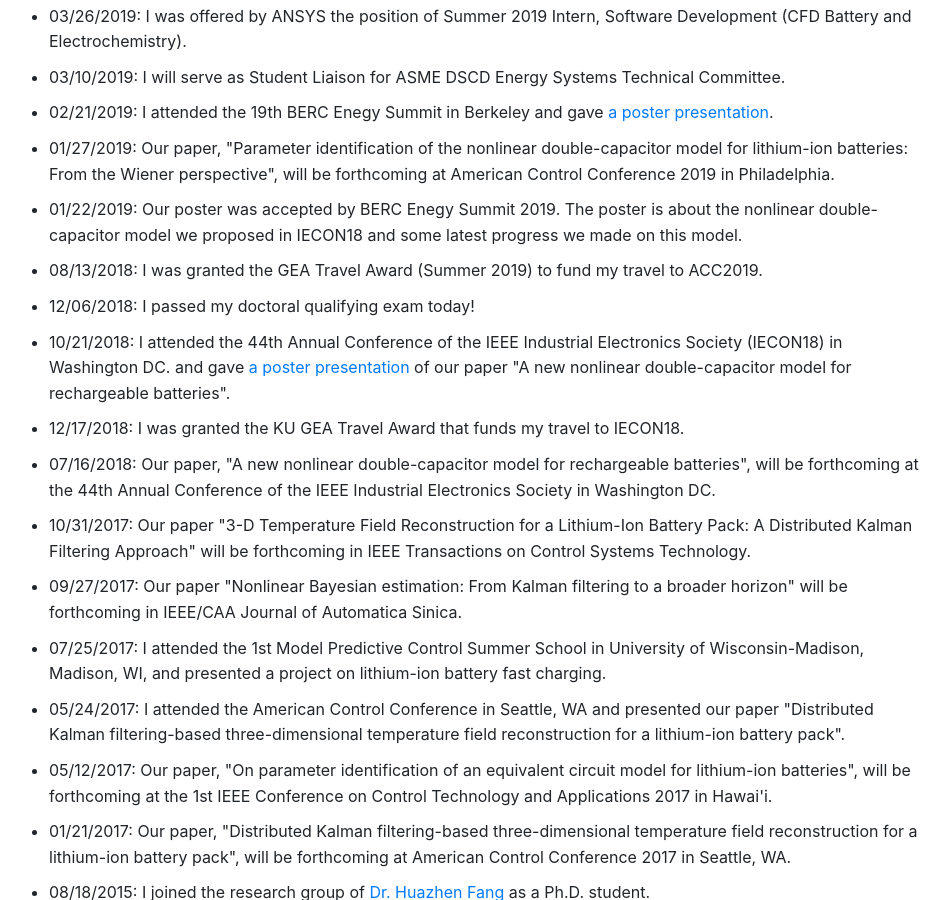
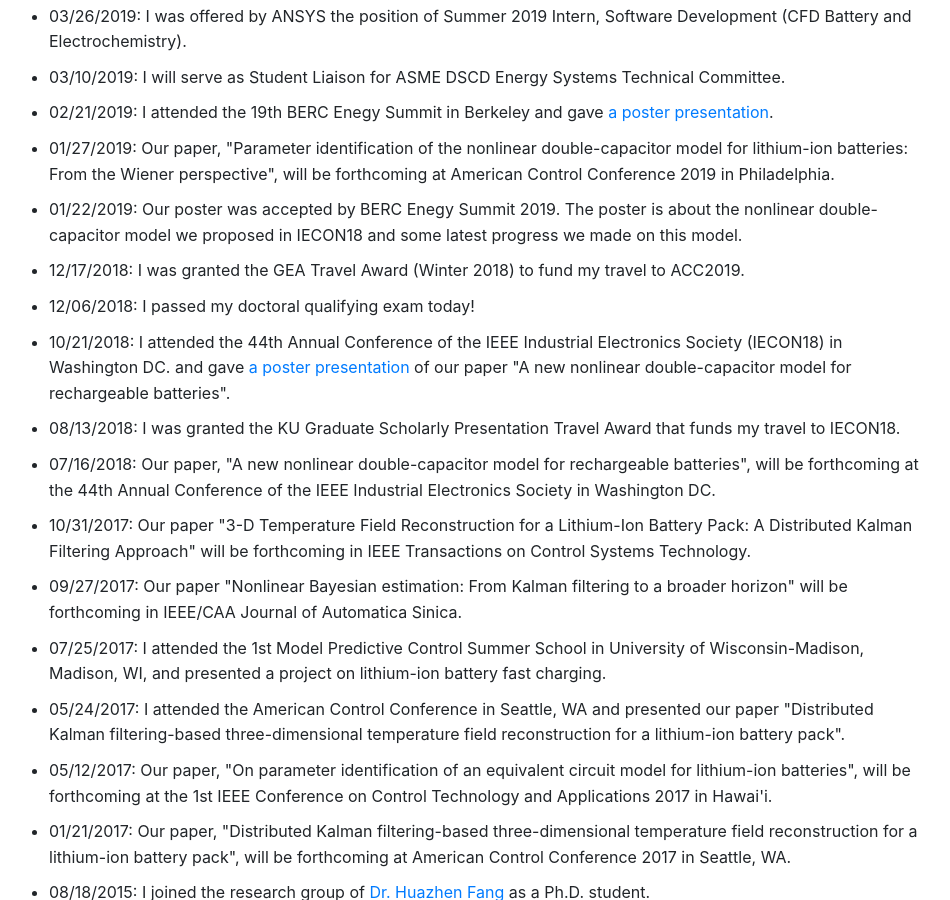
Before and after one commit to ningtian/ningtian.github.io, a Jekyll site: the page index.html, which Jekyll copies as it is, in a window 1280 px wide and 900 px high, scrolled down 999 px. Shown: the whole window, without its empty margins (171-1121 px from the left). Built offline with Jekyll 4.4.1, drawn with Linux system fonts in a browser that asks for light colours.

Commit message:
Update index.html

```diff
--- a/index.html
+++ b/index.html
@@ -131,14 +131,15 @@
 	<li>01/22/2019: Our poster was accepted by BERC Enegy Summit 2019. The poster is about the nonlinear
 	double-capacitor model we proposed in IECON18 and some latest progress we made on this model.</li>
 
-	<li>08/13/2018: I was granted the GEA Travel Award (Summer 2019) to fund my travel to ACC2019. </li>
+	<li>12/17/2018: I was granted the GEA Travel Award (Winter 2018) to fund my travel to ACC2019. </li>
 
 	<li>12/06/2018: I passed my doctoral qualifying exam today! </li>
 
 	<li>10/21/2018: I attended the 44th Annual Conference of the IEEE Industrial Electronics Society (IECON18) in Washington DC. and
 	gave <a href="/files/IECON-poster-ver9.pdf">a poster presentation</a> of our paper "A new nonlinear double-capacitor model for rechargeable batteries". </li>
 
-        <li>12/17/2018: I was granted the KU GEA Travel Award that funds my travel to IECON18. </li>
+        <li>08/13/2018: I was granted the KU Graduate Scholarly Presentation Travel Award that funds my
+		        travel to IECON18. </li>
 
 	<li>07/16/2018: Our paper, "A new nonlinear double-capacitor model for rechargeable batteries", will be forthcoming at the 44th
 	Annual Conference of the IEEE Industrial Electronics Society in Washington DC. </li>
```
